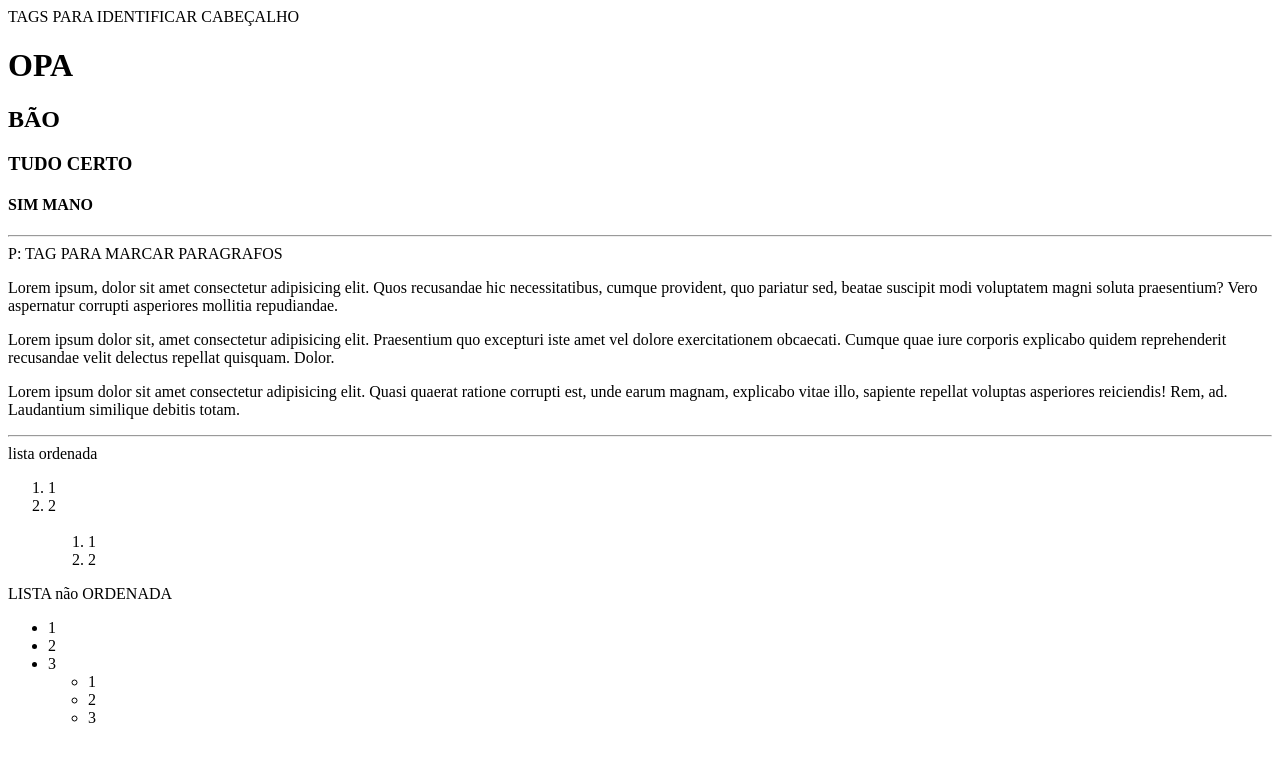
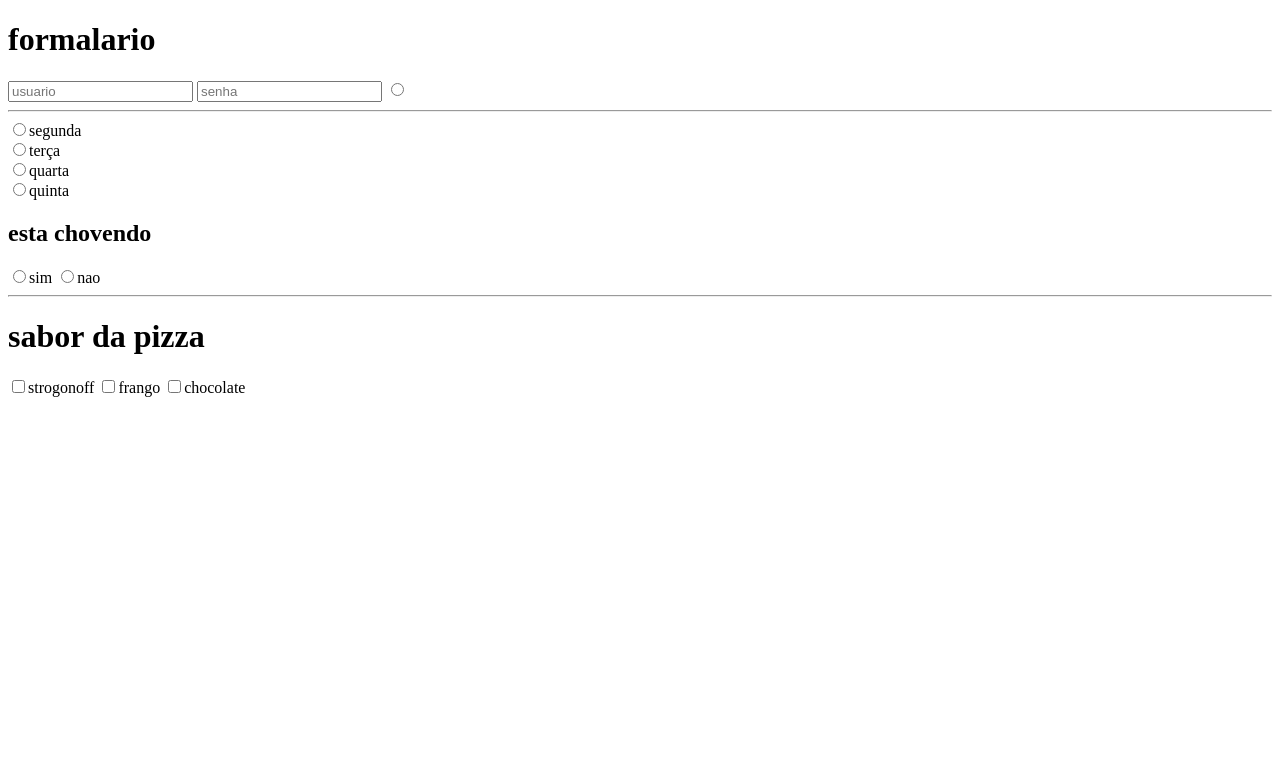
Before and after one commit to Ryanale007/intro1b24, a plain HTML site: page index.html in a window 1280 px wide. Drawn offline with Linux system fonts and the light colour scheme.

Commit message:
Add files via upload

```diff
--- a/index.html
+++ b/index.html
@@ -1,56 +1,53 @@
 <!DOCTYPE html>
-<html lang="pt-br">
+<html lang="en">
+<head>
+    <meta charset="UTF-8">
+    <meta name="viewport" content="width=device-width, initial-scale=1.0">
+    <title>=formularios</title>
+</head>
+<body>
+   <h1>formalario</h1>
+   <form action="">
+    <input type="text" name="usuario" placeholder="usuario">
+    <input type="password" name="senha" placeholder="senha">
+    <input type="radio" name="senha" radio="senha">
+    <hr>
+    <input type="radio" name="dia" value="segunda">segunda <br>
+    <input type="radio" name="dia" value="terça">terça<br>
+    <input type="radio" name="dia" value="quarta">quarta <br>
+    <input type="radio" name="dia" value="quinta">quinta <br>
+    <h2>esta chovendo</h2>
+    <label for="sim">
 
-<head>
-  <meta charset="UTF-8">
+        <input type="radio" name="chuva" value="sim">sim
 
-  <title>meu site</title>
-</head>
+    </label>
+    <label for="nao">
+        <input type="radio" name="chuva" value="nao">nao
+        <hr>
+        <h1> sabor da pizza</h2>
+            <label for="calabresa">
 
-<body>
-  TAGS PARA IDENTIFICAR CABEÇALHO
-  <h1>OPA</h1>
-  <H2>BÃO</H2>
-  <H3>TUDO CERTO</H3>
-  <H4>SIM MANO</H4>
-  <HR>
-  P: TAG PARA MARCAR PARAGRAFOS
-  <P>Lorem ipsum, dolor sit amet consectetur adipisicing elit. Quos recusandae hic necessitatibus, cumque provident, quo
-    pariatur sed, beatae suscipit modi voluptatem magni soluta praesentium? Vero aspernatur corrupti asperiores mollitia
-    repudiandae.</P>
-  <P>Lorem ipsum dolor sit, amet consectetur adipisicing elit. Praesentium quo excepturi iste amet vel dolore
-    exercitationem obcaecati. Cumque quae iure corporis explicabo quidem reprehenderit recusandae velit delectus
-    repellat quisquam. Dolor.</P>
-  <P>Lorem ipsum dolor sit amet consectetur adipisicing elit. Quasi quaerat ratione corrupti est, unde earum magnam,
-    explicabo vitae illo, sapiente repellat voluptas asperiores reiciendis! Rem, ad. Laudantium similique debitis totam.
-  </P>
-  <hr>
-  lista ordenada
-  <ol>
-    <li>1</li>
-    <li>2</li>
-    <br>
-    <ol>
+            <input type="checkbox" name="sabor" volue="strogonoff">strogonoff
 
-      <li>1</li>
-      <li>2</li>
-    </ol>
-  </ol>
-  LISTA não ORDENADA
 
-  <UL>
-    <li>1</li>
-    <li>2</li>
-    <li>3</li>
-    <ul>
-      <li>1</li>
-      <li>2</li>
-      <li>3</li>
-    </ul>
-  </UL>
+    </label>
+    <label for="frango">
+
+        <input type="checkbox" name="sabor" volue="frango">frango
+
+
+</label>
+<label for="chocolate">
+
+    <input type="checkbox" name="sabor" volue="chocolate">chocolate
 
 
 
+
+</label>
+
+
+   </form>
 </body>
-
 </html>
```
